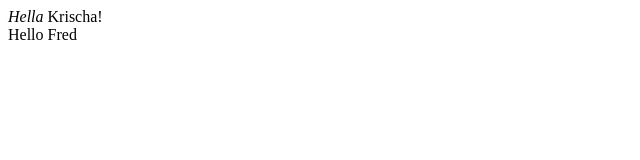
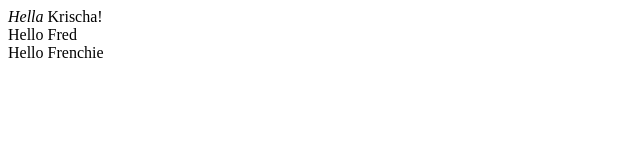
Before and after one commit to Krizhj/krischa, a Gatsby site in the folder gatsby-site/: page / in a window 1280 px wide. Shown: the whole page, without its empty margins (0-640 px from the left). Built offline with nearby package versions, Linux system fonts and the light colour scheme; Gatsby itself is replaced by a stand-in of ours.

Commit message:
Frenchie Update

```diff
--- /dev/null
+++ b/gatsby-site/src/pages/Frenchie.js
@@ -0,0 +1,9 @@
+import React from "react"
+
+export default function Frenchie() {
+  return (
+    <div>
+        Hello Frenchie
+    </div>
+  )
+}
--- a/gatsby-site/src/pages/index.js
+++ b/gatsby-site/src/pages/index.js
@@ -1,11 +1,13 @@
 import React from "react"
 import Fred from "./fred"
+import Frenchie from "./Frenchie"
 
 export default function Home() {
   return (
     <div>
       <i>Hella</i> Krischa!
       {Fred()}
+      {Frenchie()}
     </div>
   )
 }
```
Also changed, not shown: 2 other files.
